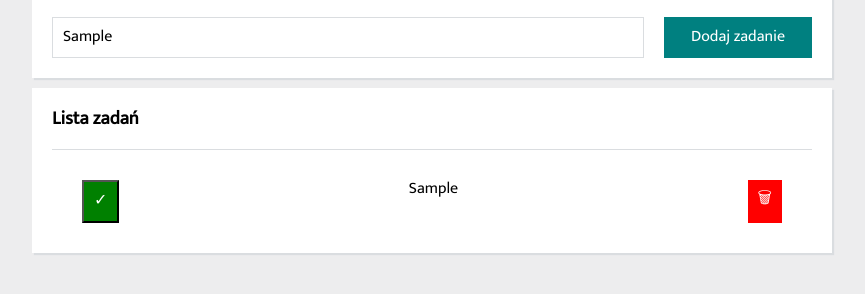
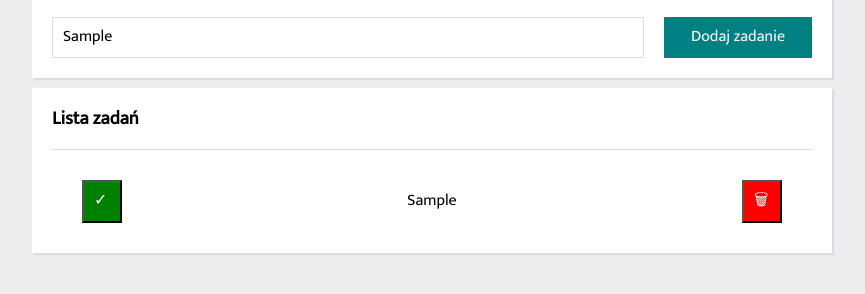
Before and after one commit to BlNic/To-do-list, a plain HTML site: page index.html in a window 1280 px wide. Both pictures are taken after typing "Sample" into the empty fields and a click on the button "Dodaj zadanie". Shown: the part 132-426 px from the top of the page, without its empty margins (208-1073 px from the left). Drawn offline with nearby package versions, Linux system fonts and the light colour scheme.

Commit message:
button hover, task alignment

```diff
--- a/css/section.css
+++ b/css/section.css
@@ -78,7 +78,12 @@ html {
     display: flex;
     background-color: green;
     color: white;
+    width: 40px;
     padding: 10px;
+}
+
+.button__done:hover {
+    background-color: rgb(68, 154, 68);
 }
 
 .button__remove {
@@ -86,6 +91,17 @@ html {
     order: 1;
     background-color: red;
     color: white;
-    border: none;
+    width: 40px;
     padding: 10px;
 }
+
+.button__remove:hover {
+    background-color: rgb(244, 97, 5);
+}
+
+.task__ {
+    display: flex;
+    justify-content: flex-start;
+    align-items: center;
+    padding: 10px;
+}
```
